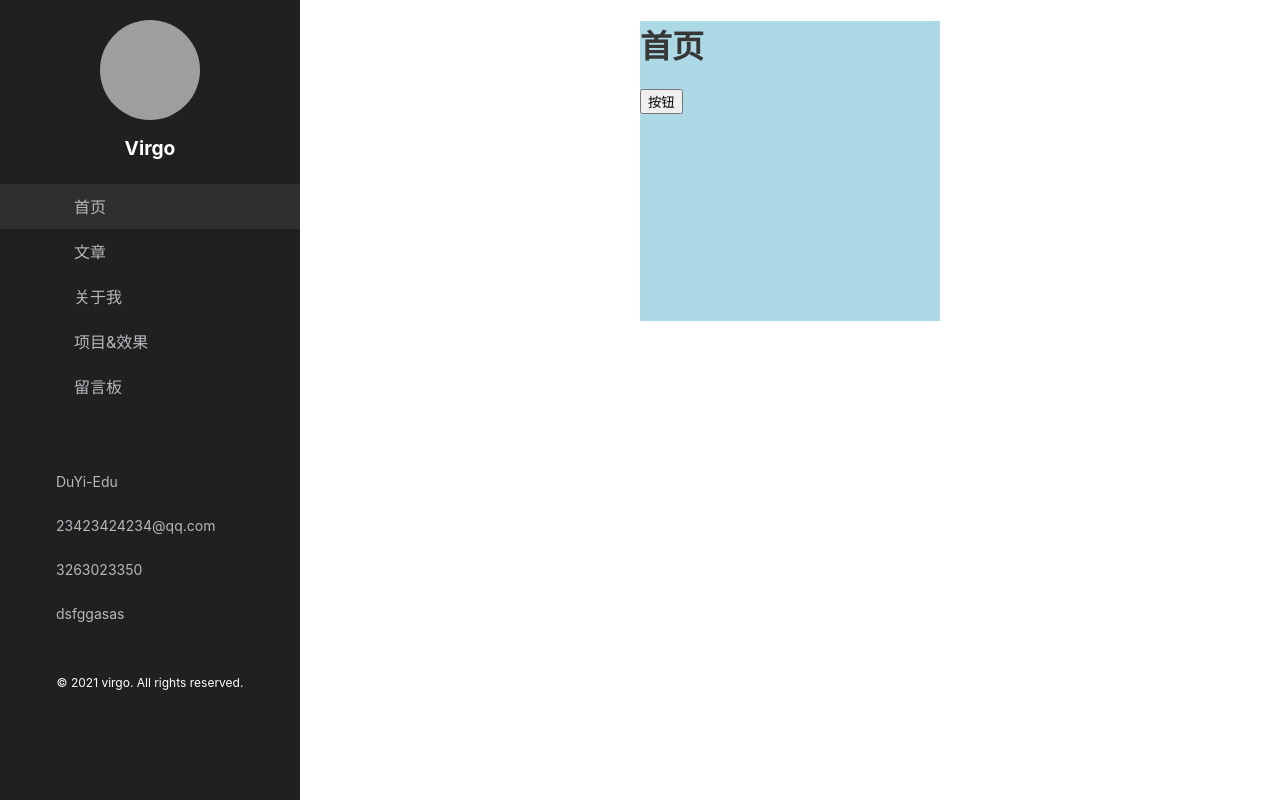
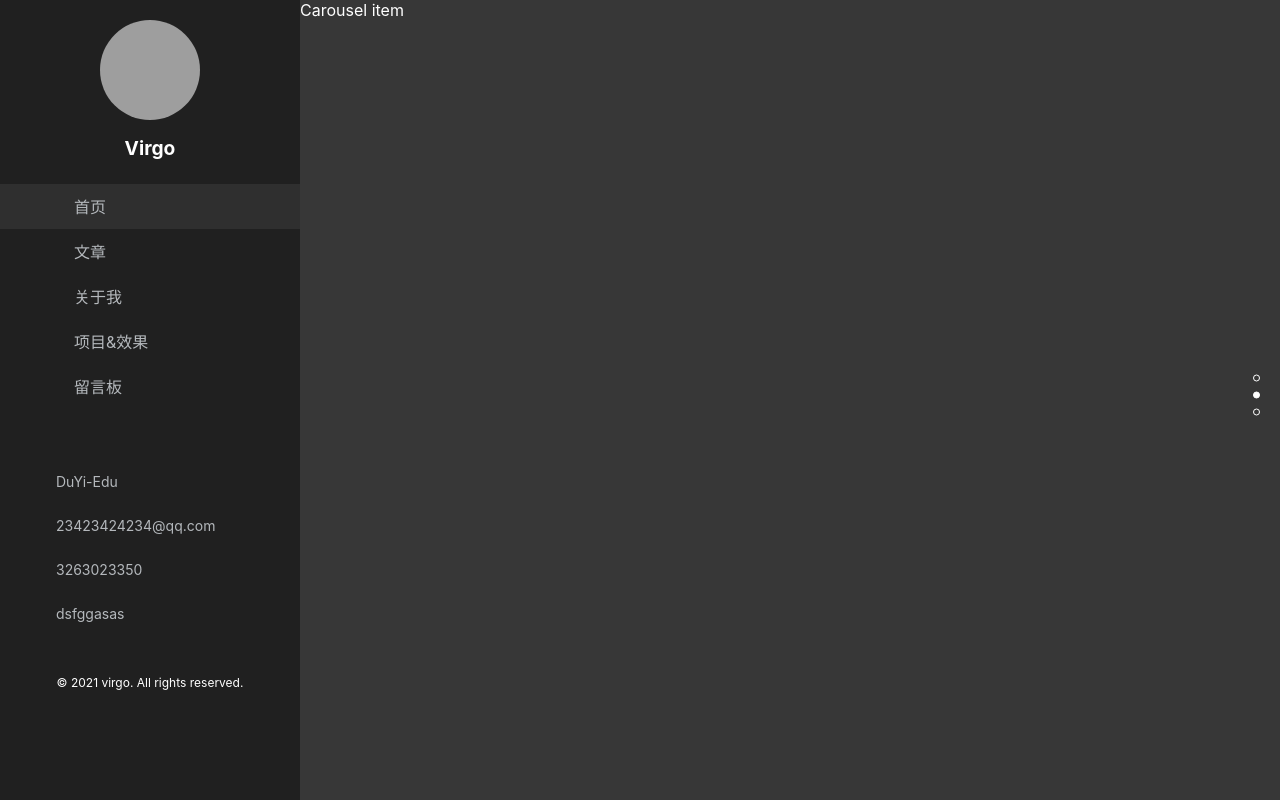
Before and after one commit to xianguoGou/Blog, a Vue app in the folder 工程化/my-site/: page / in a window 1280 px wide. Built offline with nearby package versions, Linux system fonts and the light colour scheme; grey boxes are pictures that could not be loaded; a small style sheet from the web is missing.

Commit message:
feat: 编写首页，添加轮播图

```diff
--- a/工程化/my-site/src/api/banner.js
+++ b/工程化/my-site/src/api/banner.js
@@ -4,7 +4,3 @@
    return await request.get('/api/banners')
 
 }
-
-getBanners().then(res => {
-    console.log('getBanners', res)
-})
--- a/工程化/my-site/src/main.js
+++ b/工程化/my-site/src/main.js
@@ -4,12 +4,6 @@
 import "./styles/global.less";
 import { showMessage } from "@/utils";
 import "@/mock";
-import "@/api/banner";
-
-// import Icon from '@/components/Icon'
-// import getComponentRootDom from '@/utils/getComponentRootDom'
-// const rootDom = getComponentRootDom(Icon, { type: 'home'})
-// console.log(rootDom)
 
 // 挂载全局方法
 Vue.prototype.$showMessage = showMessage;
--- /dev/null
+++ b/工程化/my-site/src/styles/reset.less
@@ -0,0 +1,5 @@
+ul {
+    list-style: none;
+    margin: 0;
+    padding: 0;
+}
--- /dev/null
+++ b/工程化/my-site/src/views/Home/Carouselitem.vue
@@ -0,0 +1,22 @@
+<template>
+  <div class="carousel-item-container">
+    Carousel item
+  </div>
+</template>
+
+<script>
+export default {
+    name: 'Carouselitem'
+}
+</script>
+
+<style scoped lang="less">
+@import "~@/styles/var.less";
+.carousel-item-container {
+    height: 100%;
+    width: 100%;
+    background-color:@words;
+    color: #fff;
+}
+
+</style>
--- a/工程化/my-site/src/views/Home/index.vue
+++ b/工程化/my-site/src/views/Home/index.vue
@@ -1,33 +1,147 @@
 <template>
   <div class="home-container" ref="container">
-    <h1>首页</h1>
-    <button @click="handleClick">按钮</button>
+    <ul
+      class="carousel-container"
+      :style="{
+        marginTop,
+      }"
+    >
+      <li v-for="item in banners" :key="item.id">
+        <CarouselItem />
+      </li>
+    </ul>
+    <div class="icon icon-up" v-show="index >=1" @click="switchTo(index - 1)">
+      <Icon type="arrowUp" />
+    </div>
+    <div class="icon icon-down" v-show="index < banners.length - 1" @click="switchTo(index + 1)">
+      <Icon type="arrowDown" />
+    </div>
+    <ul class="indicator">
+      <li
+        v-for="(item, i) in banners"
+        :key="item.id"
+        :class="{
+          active: index === i,
+        }"
+        @click="switchTo(i)"
+      />
+    </ul>
   </div>
 </template>
 
 <script>
+import Icon from "@/components/Icon";
+import { getBanners } from "@/api/banner";
+import CarouselItem from "./Carouselitem";
 export default {
   name: "Home",
+  components: {
+    Icon,
+    CarouselItem,
+  },
+  data() {
+    return {
+      banners: [],
+      index: 1,
+      containerHeight: 0,
+    };
+  },
+  computed: {
+    marginTop() {
+      return -this.index * this.containerHeight + "px";
+    },
+  },
   methods: {
-    handleClick() {
-      this.$showMessage({
-        content: "这是一条成功的消息！",
-        type: "success",
-        container: this.$refs.container,
-        callback: () => {
-          console.log("消息提示框关闭了");
-        },
-      });
-    },
+    switchTo(i) {
+      this.index = i;
+    }
+  },
+  async created() {
+    this.banners = await getBanners();
+    console.log(this.banners);
+  },
+  mounted() {
+    this.containerHeight = this.$refs.container.clientHeight;
   },
 };
 </script>
 
-<style scoped>
+<style scoped lang="less">
+@import "~@/styles/reset.less";
+@import "~@/styles/mixins.less";
+@import "~@/styles/var.less";
 .home-container {
-  width: 300px;
-  height: 300px;
-  background-color: lightblue;
-  margin: 0 auto;
+  width: 100%;
+  height: 100%;
+  background-color: @words;
+  position: relative;
+  overflow: hidden;
+}
+.carousel-container {
+  width: 100%;
+  height: 100%;
+  li {
+    width: 100%;
+    height: 100%;
+  }
+  transition: 0.5s;
+}
+.icon {
+  .self-center();
+  transform: translateX(-50%);
+  font-size: 30px;
+  color: @gray;
+  cursor: pointer;
+  &.icon-up {
+    top: 15px;
+    animation: jump-up 2s infinite;
+  }
+  &.icon-down {
+    top: auto;
+    bottom: 15px;
+    animation: jump-down 2s infinite;
+  }
+  @jump: 5px;
+  @keyframes jump-up {
+    0% {
+      transform: translate(-50%, @jump);
+    }
+    50% {
+      transform: translate(-50%, -@jump);
+    }
+    100% {
+      transform: translate(-50%, @jump);
+    }
+  }
+  @keyframes jump-down {
+    0% {
+      transform: translate(-50%, -@jump);
+    }
+    50% {
+      transform: translate(-50%, @jump);
+    }
+    100% {
+      transform: translate(-50%, -@jump);
+    }
+  }
+}
+.indicator {
+  .self-center();
+  transform: translateY(-50%);
+  left: auto;
+  right: 20px;
+  li {
+    width: 7px;
+    height: 7px;
+    border-radius: 50%;
+    background: @words;
+    cursor: pointer;
+    margin-bottom: 10px;
+    border: 1px solid #fff;
+    box-sizing: border-box;
+    &.active {
+      background: #fff;
+    }
+  }
 }
 </style>
```
